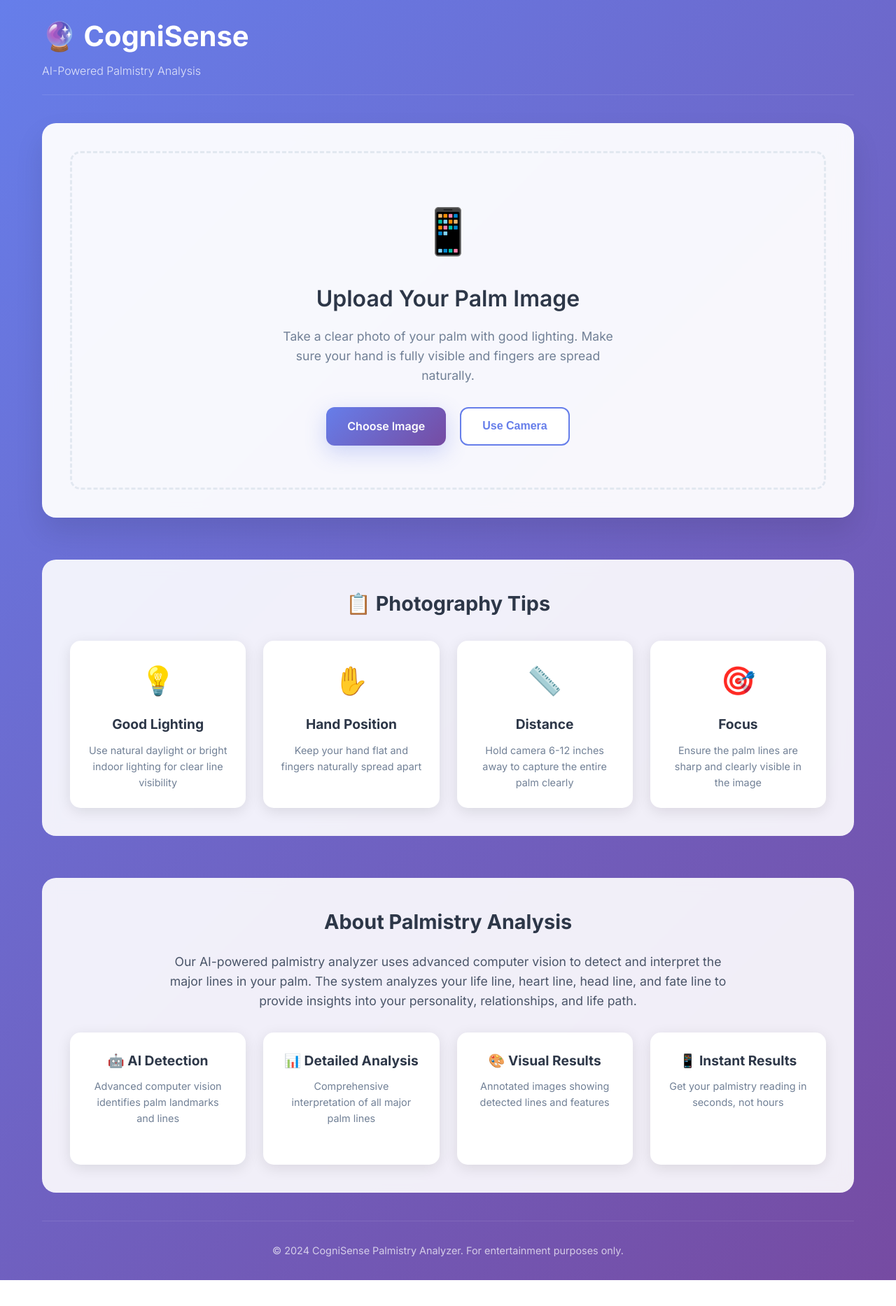
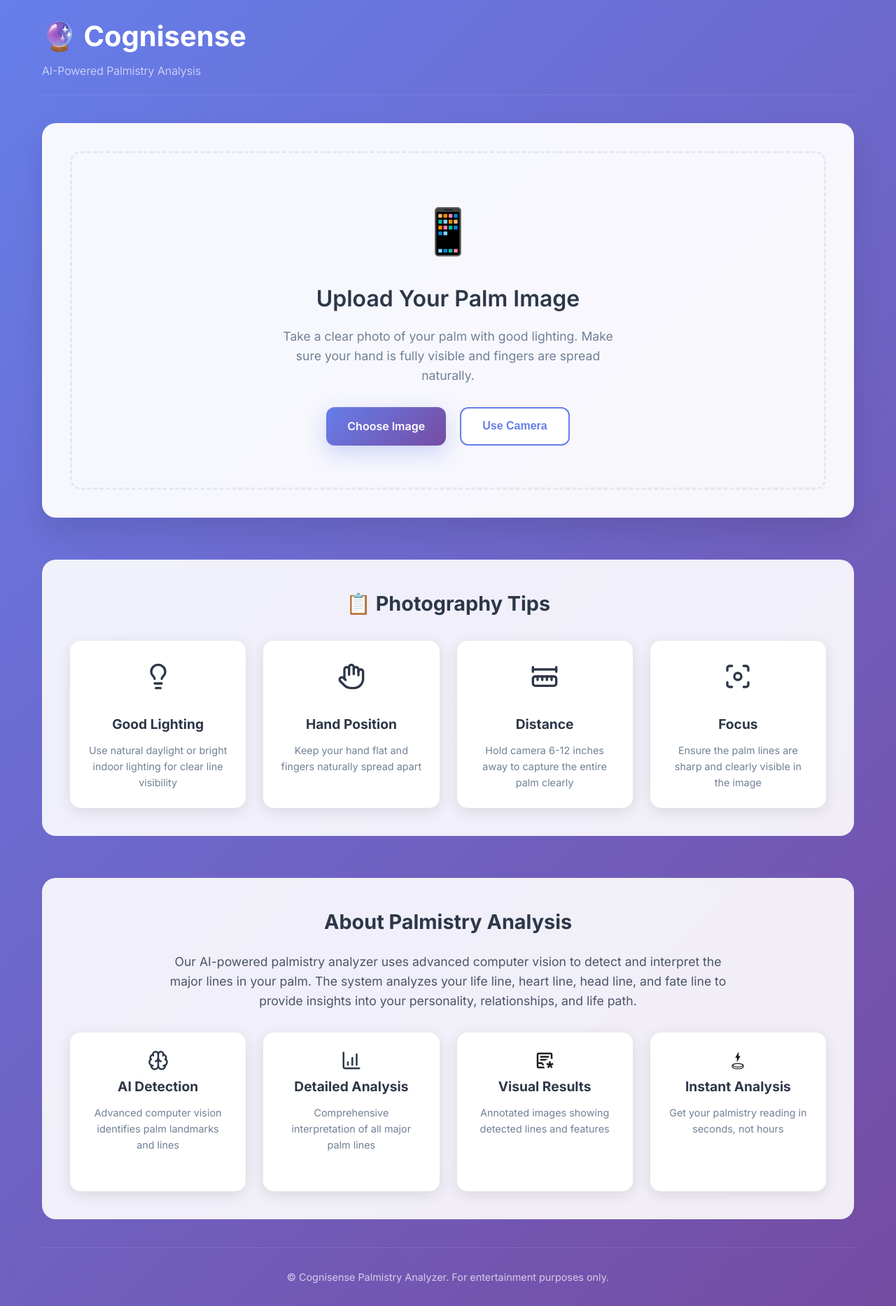
Before and after one commit to GazanfarAnsari10/Cognisense-Palmistry-Analyzer, a Flask app: page / in a window 1280 px wide. Shown: the whole page at 70% size. Before the commit the page ends 1830 px from the top, so only its background shows below. Run offline with Flask 3, Linux system fonts and the light colour scheme.

Commit message:
Modified the Homepage for better UI

```diff
--- a/templates/index.html
+++ b/templates/index.html
@@ -3,7 +3,7 @@
 <head>
     <meta charset="UTF-8">
     <meta name="viewport" content="width=device-width, initial-scale=1.0">
-    <title>CogniSense Palmistry Analyzer</title>
+    <title>Cognisense Palmistry Analyzer</title>
     <link rel="stylesheet" href="{{ url_for('static', filename='css/styles.css') }}">
     <link href="https://fonts.googleapis.com/css2?family=Inter:wght@300;400;500;600;700&display=swap" rel="stylesheet">
 </head>
@@ -11,7 +11,7 @@
     <div class="container">
         <header class="header">
             <div class="logo">
-                <h1>🔮 CogniSense</h1>
+                <h1>🔮 Cognisense</h1>
                 <p class="tagline">AI-Powered Palmistry Analysis</p>
             </div>
         </header>
@@ -65,22 +65,31 @@
                 <h3>📋 Photography Tips</h3>
                 <div class="tips-grid">
                     <div class="tip-card">
-                        <div class="tip-icon">💡</div>
+                        <div class="tip-icon"><svg xmlns="http://www.w3.org/2000/svg" width="40" height="40" viewBox="0 0 24 24" fill="none" stroke="currentColor" stroke-width="2" stroke-linecap="round" stroke-linejoin="round" class="lucide lucide-lightbulb-icon lucide-lightbulb"><path d="M15 14c.2-1 .7-1.7 1.5-2.5 1-.9 1.5-2.2 1.5-3.5A6 6 0 0 0 6 8c0 1 .2 2.2 1.5 3.5.7.7 1.3 1.5 1.5 2.5"/>
+                        <path d="M9 18h6"/><path d="M10 22h4"/></svg></div>
                         <h4>Good Lighting</h4>
                         <p>Use natural daylight or bright indoor lighting for clear line visibility</p>
                     </div>
                     <div class="tip-card">
-                        <div class="tip-icon">✋</div>
+                        <div class="tip-icon">
+                            <svg xmlns="http://www.w3.org/2000/svg" width="40" height="40" viewBox="0 0 24 24" fill="none" stroke="currentColor" stroke-width="2" stroke-linecap="round" stroke-linejoin="round" class="lucide lucide-hand-icon lucide-hand"><path d="M18 11V6a2 2 0 0 0-2-2a2 2 0 0 0-2 2"/><path d="M14 10V4a2 2 0 0 0-2-2a2 2 0 0 0-2 2v2"/><path d="M10 10.5V6a2 2 0 0 0-2-2a2 2 0 0 0-2 2v8"/>
+                            <path d="M18 8a2 2 0 1 1 4 0v6a8 8 0 0 1-8 8h-2c-2.8 0-4.5-.86-5.99-2.34l-3.6-3.6a2 2 0 0 1 2.83-2.82L7 15"/></svg>
+                        </div>
                         <h4>Hand Position</h4>
                         <p>Keep your hand flat and fingers naturally spread apart</p>
                     </div>
                     <div class="tip-card">
-                        <div class="tip-icon">📏</div>
+                        <div class="tip-icon">
+
+                           <svg xmlns="http://www.w3.org/2000/svg" width="40" height="40" viewBox="0 0 24 24" fill="none" stroke="currentColor" stroke-width="2" stroke-linecap="round" stroke-linejoin="round" class="lucide lucide-ruler-dimension-line-icon lucide-ruler-dimension-line"><path d="M10 15v-3"/><path d="M14 15v-3"/><path d="M18 15v-3"/><path d="M2 8V4"/><path d="M22 6H2"/>
+                           <path d="M22 8V4"/><path d="M6 15v-3"/><rect x="2" y="12" width="20" height="8" rx="2"/></svg>
+                        </div>
                         <h4>Distance</h4>
                         <p>Hold camera 6-12 inches away to capture the entire palm clearly</p>
                     </div>
                     <div class="tip-card">
-                        <div class="tip-icon">🎯</div>
+                        <div class="tip-icon"><svg xmlns="http://www.w3.org/2000/svg" width="40" height="40" viewBox="0 0 24 24" fill="none" stroke="currentColor" stroke-width="2" stroke-linecap="round" stroke-linejoin="round" class="lucide lucide-focus-icon lucide-focus"><circle cx="12" cy="12" r="3"/><path d="M3 7V5a2 2 0 0 1 2-2h2"/><path d="M17 3h2a2 2 0 0 1 2 2v2"/>
+                            <path d="M21 17v2a2 2 0 0 1-2 2h-2"/><path d="M7 21H5a2 2 0 0 1-2-2v-2"/></svg></div>
                         <h4>Focus</h4>
                         <p>Ensure the palm lines are sharp and clearly visible in the image</p>
                     </div>
@@ -97,19 +106,27 @@
 
                 <div class="features-grid">
                     <div class="feature-card">
-                        <h4>🤖 AI Detection</h4>
+                        <svg xmlns="http://www.w3.org/2000/svg" width="30" height="30" viewBox="0 0 24 24" fill="none" stroke="currentColor" stroke-width="2" stroke-linecap="round" stroke-linejoin="round" class="lucide lucide-brain-icon lucide-brain">
+                            <path d="M12 18V5"/><path d="M15 13a4.17 4.17 0 0 1-3-4 4.17 4.17 0 0 1-3 4"/>
+                            <path d="M17.598 6.5A3 3 0 1 0 12 5a3 3 0 1 0-5.598 1.5"/>
+                            <path d="M17.997 5.125a4 4 0 0 1 2.526 5.77"/><path d="M18 18a4 4 0 0 0 2-7.464"/><path d="M19.967 17.483A4 4 0 1 1 12 18a4 4 0 1 1-7.967-.517"/><path d="M6 18a4 4 0 0 1-2-7.464"/>
+                            <path d="M6.003 5.125a4 4 0 0 0-2.526 5.77"/></svg>
+                        <h4>AI Detection</h4>
                         <p>Advanced computer vision identifies palm landmarks and lines</p>
                     </div>
-                    <div class="feature-card">
-                        <h4>📊 Detailed Analysis</h4>
+                    <div class="feature-card"><svg xmlns="http://www.w3.org/2000/svg" width="30" height="30" viewBox="0 0 24 24" fill="none" stroke="currentColor" stroke-width="2" stroke-linecap="round" stroke-linejoin="round" class="lucide lucide-chart-column-increasing-icon lucide-chart-column-increasing">
+                        <path d="M13 17V9"/><path d="M18 17V5"/><path d="M3 3v16a2 2 0 0 0 2 2h16"/><path d="M8 17v-3"/></svg>
+                        <h4>Detailed Analysis</h4>
                         <p>Comprehensive interpretation of all major palm lines</p>
                     </div>
-                    <div class="feature-card">
-                        <h4>🎨 Visual Results</h4>
+                    <div class="feature-card"><svg xmlns="http://www.w3.org/2000/svg" width = "30" height="30" viewBox="0 -960 960 960" width="24px" fill="#1f1f1f">
+                        <path d="m658-127-64-47 61-85-99-32 24-77 100 33v-105h80v105l100-33 24 77-99 32 61 85-64 47-62-85-62 85Zm-458 7q-33 0-56.5-23.5T120-200v-560q0-33 23.5-56.5T200-840h560q33 0 56.5 23.5T840-760v226q-19-9-39-14.5t-41-8.5v-203H200v360h168q9 27 30 47t47 28q-3 20-4 40.5t2 40.5q-36-7-67.5-26.5T320-320H200v120h253q7 22 16 42t22 38H200Zm0-80h253-253Zm80-410h400v-80H280v80Zm0 140h237q27-29 60.5-49t72.5-31H280v80Z"/></svg>
+                        <h4>Visual Results</h4>
                         <p>Annotated images showing detected lines and features</p>
                     </div>
-                    <div class="feature-card">
-                        <h4>📱 Instant Results</h4>
+                    <div class="feature-card"><svg xmlns="http://www.w3.org/2000/svg" width="30" height="30" viewBox="0 -960 960 960" width="24px" fill="#1f1f1f">
+                        <path d="M480-80q-121 0-200.5-32.5T200-220q0-75 79.5-107.5T480-360q121 0 200.5 32.5T760-220q0 75-79.5 107.5T480-80Zm0-80q-101 0-162-21t-74-59q-2 5-3 10t-1 10q0 45 65.5 72.5T480-120q109 0 174.5-27.5T720-220q0-5-1-10t-3-10q-13 38-74 59t-162 21Zm144-57q56-17 56-43t-56-43q-56-17-144-17t-144 17q-56 17-56 43t56 43q56 17 144 17t144-17ZM440-400v-200h-80l160-280v200h80L440-400Zm40 200Zm0 80Zm0-40Z"/></svg>
+                        <h4>Instant Analysis</h4>
                         <p>Get your palmistry reading in seconds, not hours</p>
                     </div>
                 </div>
@@ -117,7 +134,7 @@
         </main>
 
         <footer class="footer">
-            <p>&copy; 2024 CogniSense Palmistry Analyzer. For entertainment purposes only.</p>
+            <p>&copy; Cognisense Palmistry Analyzer. For entertainment purposes only.</p>
         </footer>
     </div>
 
```
